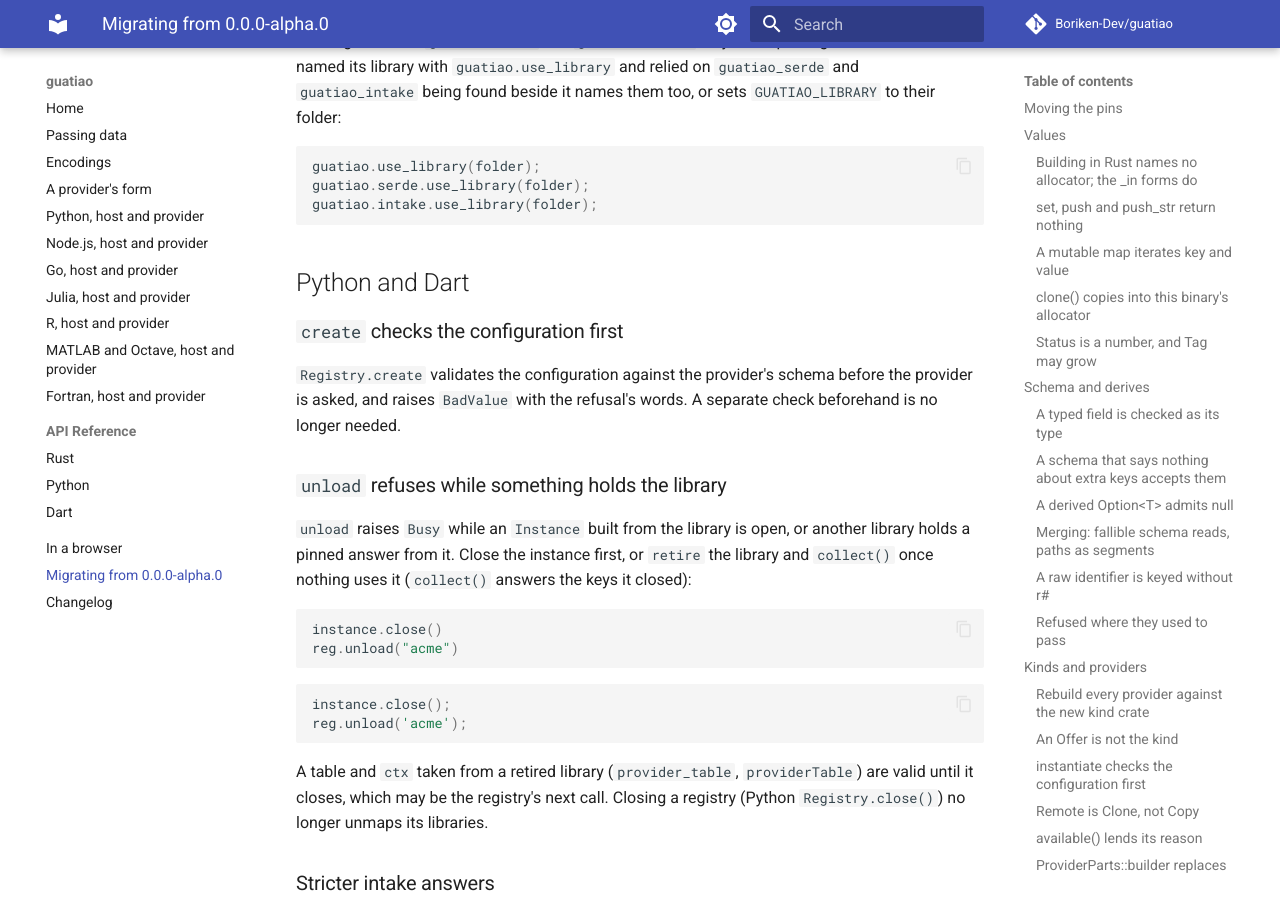
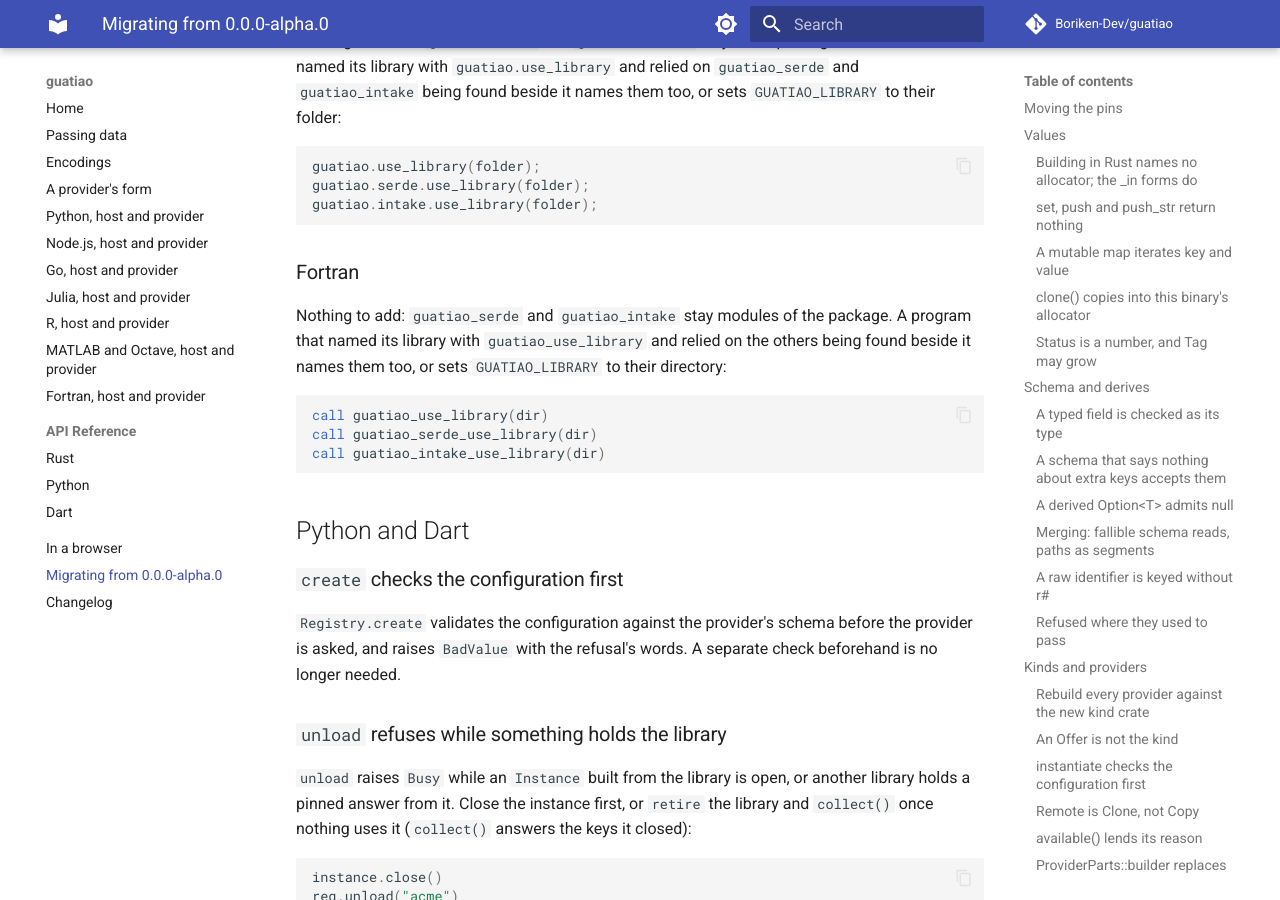
Before and after one commit to Boriken-Dev/guatiao, an MkDocs documentation site: the page built from docs/migrating.md, in a window 1280 px wide and 900 px high, scrolled down 18958 px. Built offline with MkDocs 1.6.1 and Material for MkDocs 9.7.7, drawn with Linux system fonts in a browser that asks for light colours; comment, search, counter and statistics services are not loaded.

Commit message:
docs: the Fortran lookup in the changelog and the migration

````diff
--- a/docs/migrating.md
+++ b/docs/migrating.md
@@ -974,6 +974,19 @@ guatiao.serde.use_library(folder);
 guatiao.intake.use_library(folder);
 ```
 
+### Fortran
+
+Nothing to add: `guatiao_serde` and `guatiao_intake` stay modules of the
+package. A program that named its library with `guatiao_use_library`
+and relied on the others being found beside it names them too, or sets
+`GUATIAO_LIBRARY` to their directory:
+
+```fortran
+call guatiao_use_library(dir)
+call guatiao_serde_use_library(dir)
+call guatiao_intake_use_library(dir)
+```
+
 ## Python and Dart
 
 ### `create` checks the configuration first
````
Also changed, not shown: CHANGELOG.md (+6 -0 lines).
